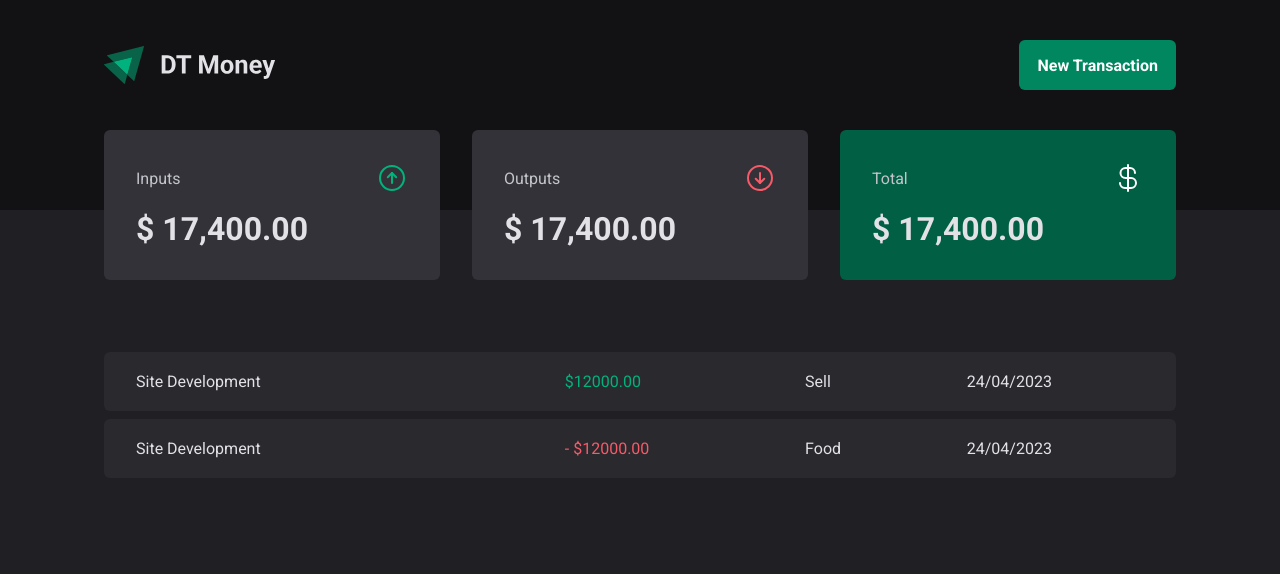
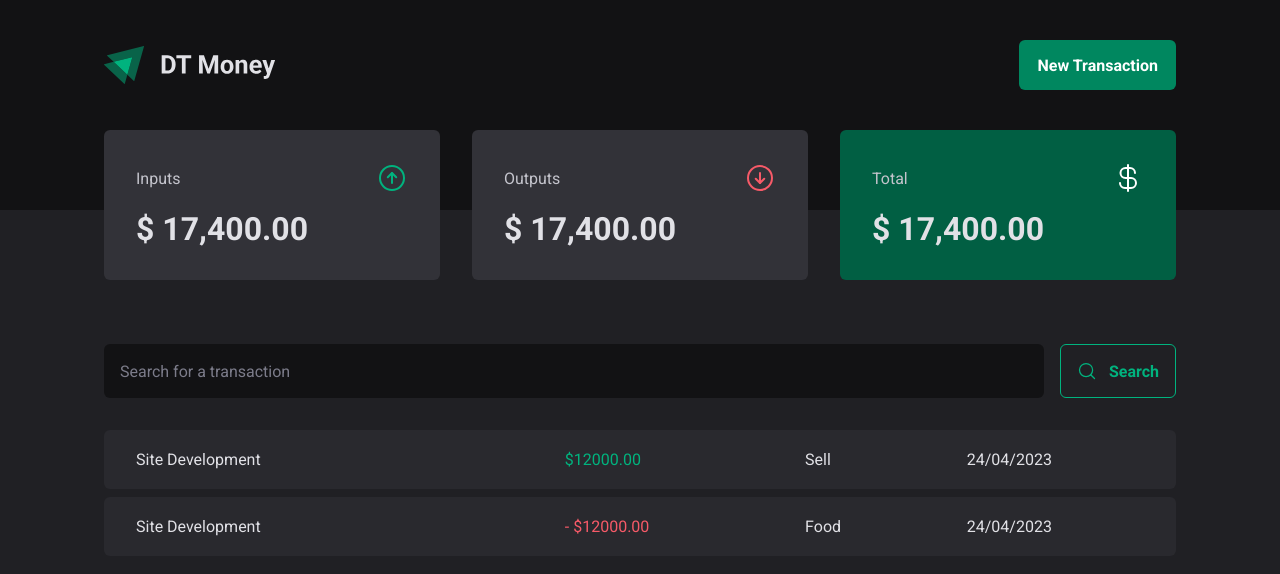
Before and after one commit to luiz504/03-chapter-dt-money, a React (Vite) app: page / in a window 1280 px wide. Shown: the top 574 px of the page. Built offline with nearby package versions, Linux system fonts and the light colour scheme.

Commit message:
feat(transactionsPage): Search Form

```diff
--- /dev/null
+++ b/src/pages/Transactions/components/SearchForm/index.tsx
@@ -0,0 +1,14 @@
+import React from 'react'
+
+import { SearchFormContainer } from './styles'
+import { MagnifyingGlass } from 'phosphor-react'
+
+export const SearchForm: React.FC = () => (
+  <SearchFormContainer>
+    <input placeholder="Search for a transaction" />
+    <button type="button">
+      <MagnifyingGlass size={20} />
+      Search
+    </button>
+  </SearchFormContainer>
+)
--- /dev/null
+++ b/src/pages/Transactions/components/SearchForm/styles.ts
@@ -0,0 +1,44 @@
+import styled from 'styled-components'
+
+export const SearchFormContainer = styled.form`
+  display: flex;
+  gap: 1rem;
+  margin-bottom: 1.5rem;
+
+  > input {
+    flex: 1;
+    border-radius: 6px;
+    border: 0;
+    background-color: ${({ theme }) => theme['gray-900']};
+    color: ${({ theme }) => theme['gray-300']};
+
+    padding: 1rem;
+
+    &::placeholder {
+      color: ${({ theme }) => theme['gray-500']};
+    }
+  }
+
+  > button {
+    display: flex;
+    align-items: center;
+    gap: 0.75rem;
+    border: 0;
+    border-radius: 6px;
+    padding: 1rem;
+
+    background-color: transparent;
+    border: 1px solid ${({ theme }) => theme['green-300']};
+    color: ${({ theme }) => theme['green-300']};
+
+    font-weight: bold;
+
+    &:hover:not(:disabled) {
+      background-color: ${({ theme }) => theme['green-500']};
+      border-color: ${({ theme }) => theme['green-300']};
+      color: ${({ theme }) => theme.white};
+
+      transition: background-color 150ms, border-color 150ms, color 150ms;
+    }
+  }
+`
--- a/src/pages/Transactions/index.tsx
+++ b/src/pages/Transactions/index.tsx
@@ -3,6 +3,7 @@ import { Header } from '~/components/Header'
 import { Summary } from '~/components/Summary'
 
 import { TransctionsContainer, TransctionTable, PriceHighlight } from './styles'
+import { SearchForm } from './components/SearchForm'
 
 export const Transactions: React.FC = () => (
   <div>
@@ -10,6 +11,7 @@ export const Transactions: React.FC = () => (
     <Summary />
 
     <TransctionsContainer>
+      <SearchForm />
       <TransctionTable>
         <tbody>
           <tr>
```
